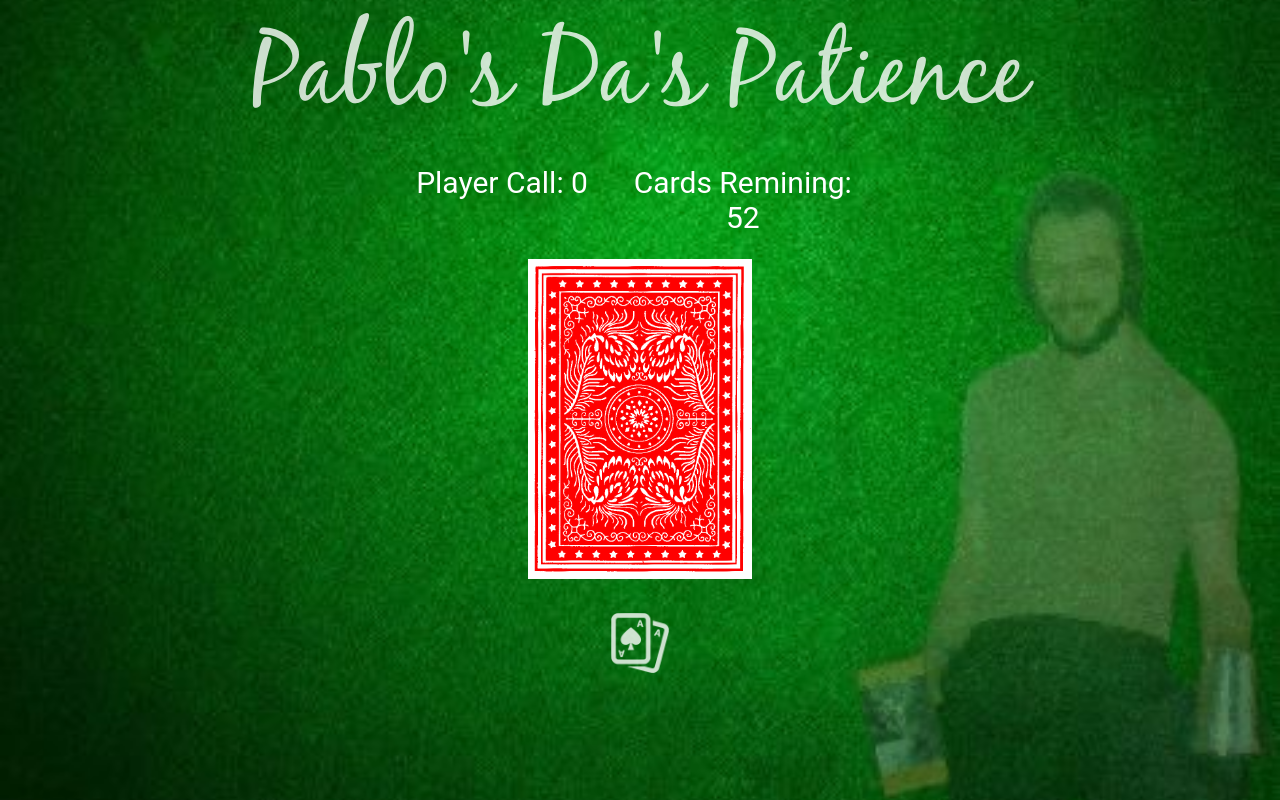
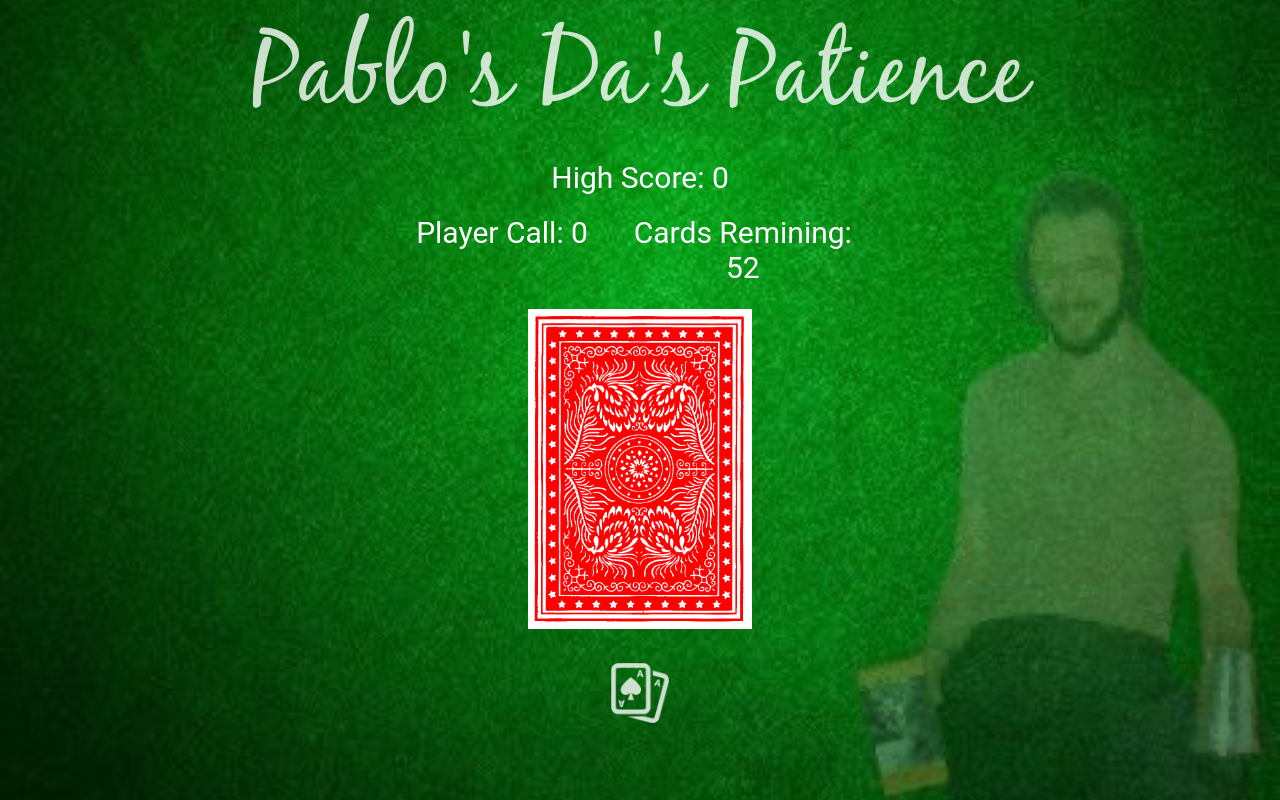
Before and after one commit to CrugBarat/pablos_dads_patience_Vue, a Vue app: page / in a window 1280 px wide. Built offline with nearby package versions, Linux system fonts and the light colour scheme.

Commit message:
adds high score

```diff
--- a/src/components/CardTable.vue
+++ b/src/components/CardTable.vue
@@ -1,7 +1,12 @@
 <template lang="html">
   <div>
-    <div class="scores-container">
-      <div class="scores">
+    <div class="high-score-container">
+      <div class="high-score">
+        <div class="score"> <p>High Score: {{this.highScore}}</p></div>
+      </div>
+    </div>
+    <div class="call-cr-container">
+      <div class="call-cr">
         <div class="call"> <p>Player Call: {{this.playerCall}}</p></div>
         <div class="cards-remianing"> <p>Cards Remining: {{this.cardsRemaining}}</p></div>
       </div>
@@ -36,7 +41,8 @@ export default {
       'restartArray': RestartArray,
       'card': null,
       'cardKey': null,
-      'cardValue': null
+      'cardValue': null,
+      'highScore': 0
     }
   },
   methods: {
@@ -65,6 +71,7 @@ export default {
     checkLose() {
       if (this.playerCall === this.cardValue) {
         alert('YOU LOSE!');
+        this.addHighScore();
         this.resetGame();
       }
     },
@@ -93,6 +100,12 @@ export default {
       this.cardKey = null;
       this.cardValue = null;
       this.cardsArray = [...this.restartArray];
+    },
+    addHighScore() {
+      if (this.highScore < this.cardsRemaining) {
+        let highScore = (52 - this.cardsRemaining);
+        this.highScore = highScore;
+      }
     }
   }
 }
@@ -100,14 +113,28 @@ export default {
 
 <style lang="css" scoped>
 
-  .scores-container {
+.high-score-container {
+  display: block;
+  text-align: center;
+  margin-bottom: 20px;
+}
+
+.high-score{
+  display: inline-block;
+}
+
+.score {
+  font-size:30px;
+}
+
+.call-cr-container {
   display: block;
   text-align: center;
   margin: 5px;
   margin-bottom: 20px;
 }
 
-  .scores {
+.call-cr {
   display: inline-block;
   width: 40%;
 }
```
Lines whose indentation alone changed are shown as unchanged.
